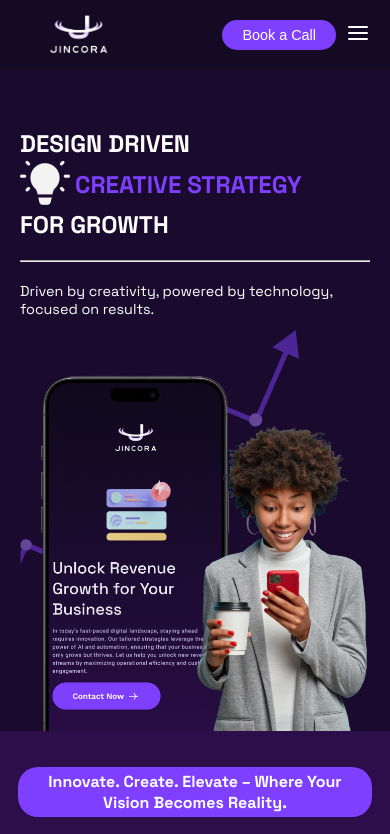
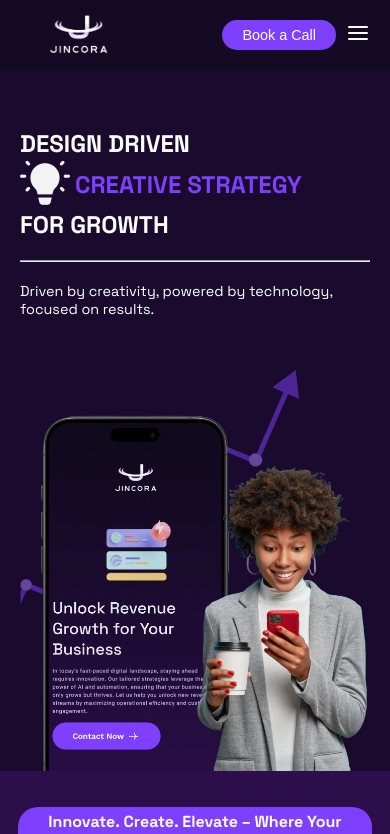
Before and after one commit to Jincora7/JincoraSite, a React (Vite) app: page / in a window 390 px wide. Shown: the top 834 px of the page. Built offline with nearby package versions, Linux system fonts and the light colour scheme.

Commit message:
hero res

```diff
--- a/src/components/Home/Hero-Section/HeroSection.css
+++ b/src/components/Home/Hero-Section/HeroSection.css
@@ -46,11 +46,12 @@
 
 .hero-section-right-image {
     width: 120%;
-    max-width: 550px;
+    max-width: 580px;
     height: auto;
     margin-bottom: 0;
     object-fit: cover;
     object-position: center;
+    margin-top: 55px;
 }
 
 
@@ -88,6 +89,12 @@
         .hero-section-wrap {
             margin-top: 3rem;
 
+
+
+    }
+
+    .hero-section-right-image{
+         margin-top: 40px;
     }
 
 }
```
